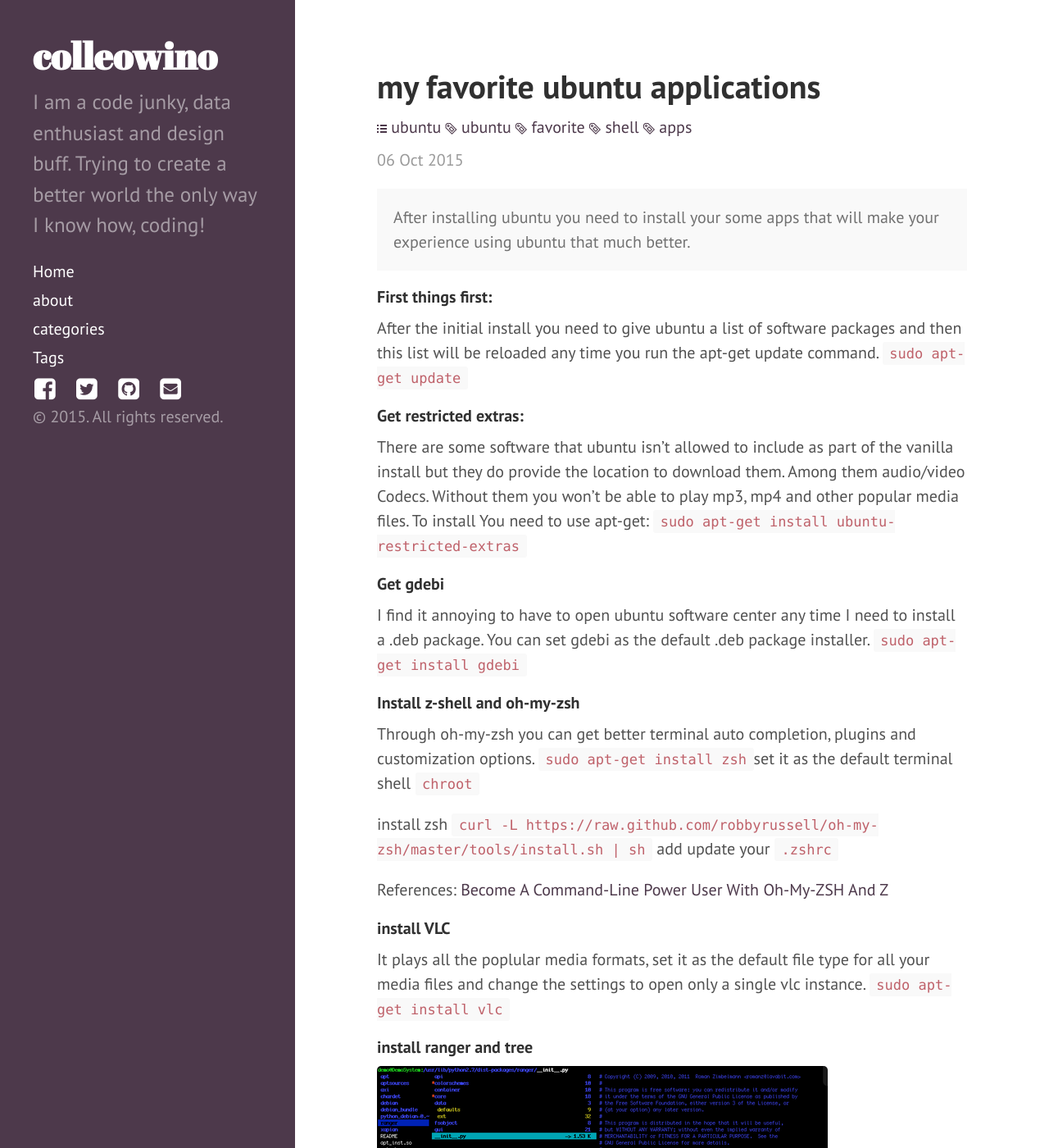
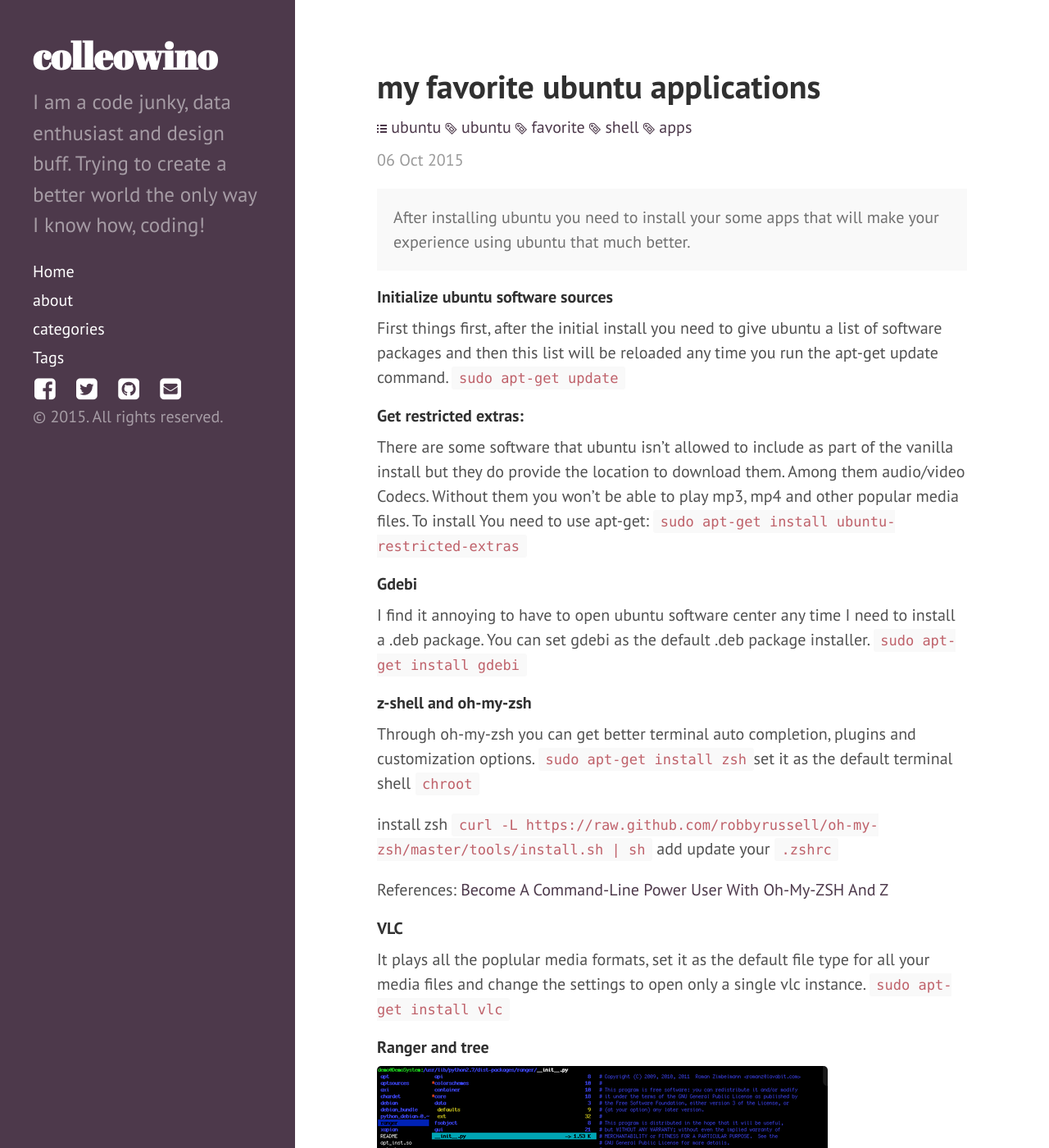
Before and after one commit to colleowino/colleowino.github.io, a Jekyll site: the page built from _posts/2015-10-06-favorite-ubuntu-apps.md, in a window 1280 px wide and 1400 px high. Shown: the whole window at 82% size. Built offline with Jekyll 4.4.1, drawn with Linux system fonts in a browser that asks for light colours; nearby versions of some CDN libraries; comment, search, counter and statistics services are not loaded; some of the changed text lies outside the part shown.

Commit message:
removed install prefix

```diff
--- a/_posts/2015-10-06-favorite-ubuntu-apps.md
+++ b/_posts/2015-10-06-favorite-ubuntu-apps.md
@@ -8,19 +8,19 @@ author: "colleowino"
 excerpt: After installing ubuntu you need to install your some apps that will make your experience using ubuntu that much better.
 
 ---
-#### First things first:
-After the initial install you need to give ubuntu a list of software packages and then this list will be reloaded any time you run the apt-get update command.
+#### Initialize ubuntu software sources
+First things first, after the initial install you need to give ubuntu a list of software packages and then this list will be reloaded any time you run the apt-get update command.
 <code> sudo apt-get update </code>
 
 #### Get restricted extras:
 There are some software that ubuntu isn't allowed to include as part of the vanilla install but they do provide the location to download them. Among them audio/video Codecs. Without them you won't be able to play mp3, mp4 and other popular media files.
 To install You need to use apt-get: <code> sudo apt-get install ubuntu-restricted-extras</code>
 
-#### Get gdebi
+#### Gdebi
 I find it annoying to have to open ubuntu software center any time I need to install a .deb package. You can set gdebi as the default .deb package installer.
 <code>sudo apt-get install gdebi </code>
 
-#### Install z-shell and oh-my-zsh
+#### z-shell and oh-my-zsh
 Through oh-my-zsh you can get better terminal auto completion, plugins and customization options.
 <code> sudo apt-get install zsh</code>set it as the default terminal shell <code> chroot </code>
 
@@ -29,21 +29,21 @@ install zsh <code>curl -L https://raw.github.com/robbyrussell/oh-my-zsh/master/t
 References:
 [Become A Command-Line Power User With Oh-My-ZSH And Z](http://www.smashingmagazine.com/2015/07/become-command-line-power-user-oh-my-zsh-z/)
 
-#### install VLC
+#### VLC
 It plays all the poplular media formats, set it as the default file type for all your media files and change the settings to open only a single vlc instance.
 `sudo apt-get install vlc`
 
-#### install ranger and tree
+#### Ranger and tree
 ![ranger](/img/ranger.png)
 When looking at a the directory structure of a folder ls may not be enough but tree and ranger are the best addons you could use.
 <code>sudo apt-get install ranger</code> & <code>sudo apt-get install tree</code>
 [Installing and Using Ranger, a Terminal File Manager, on a Ubuntu](https://www.digitalocean.com/community/tutorials/installing-and-using-ranger-a-terminal-file-manager-on-a-ubuntu-vps)
 
-#### Install chrome and Opera browser.
+#### Chrome and Opera browser.
 You will have to download the .deb files for each installer but you can them up to update whenever you update the os [chrome](https://www.google.com/chrome/browser/desktop/) and
 [opera](http://www.opera.com/computer)
 
-#### Install vim-gnome and tmux
+#### Vim-gnome and tmux
 I find it better to work within the terminal and I can edit code using vim. The reason I chose vim-gnome is because it enables you to copy the the system clipboard "\* and through tmux you can open many tabs or windows in one terminal window.
 <code>sudo apt-get intstall tmux vim-gnome </code>
 Then customize your <code>.tmux.conf </code> and <code>.vimrc</code> files as you see fit.
```
